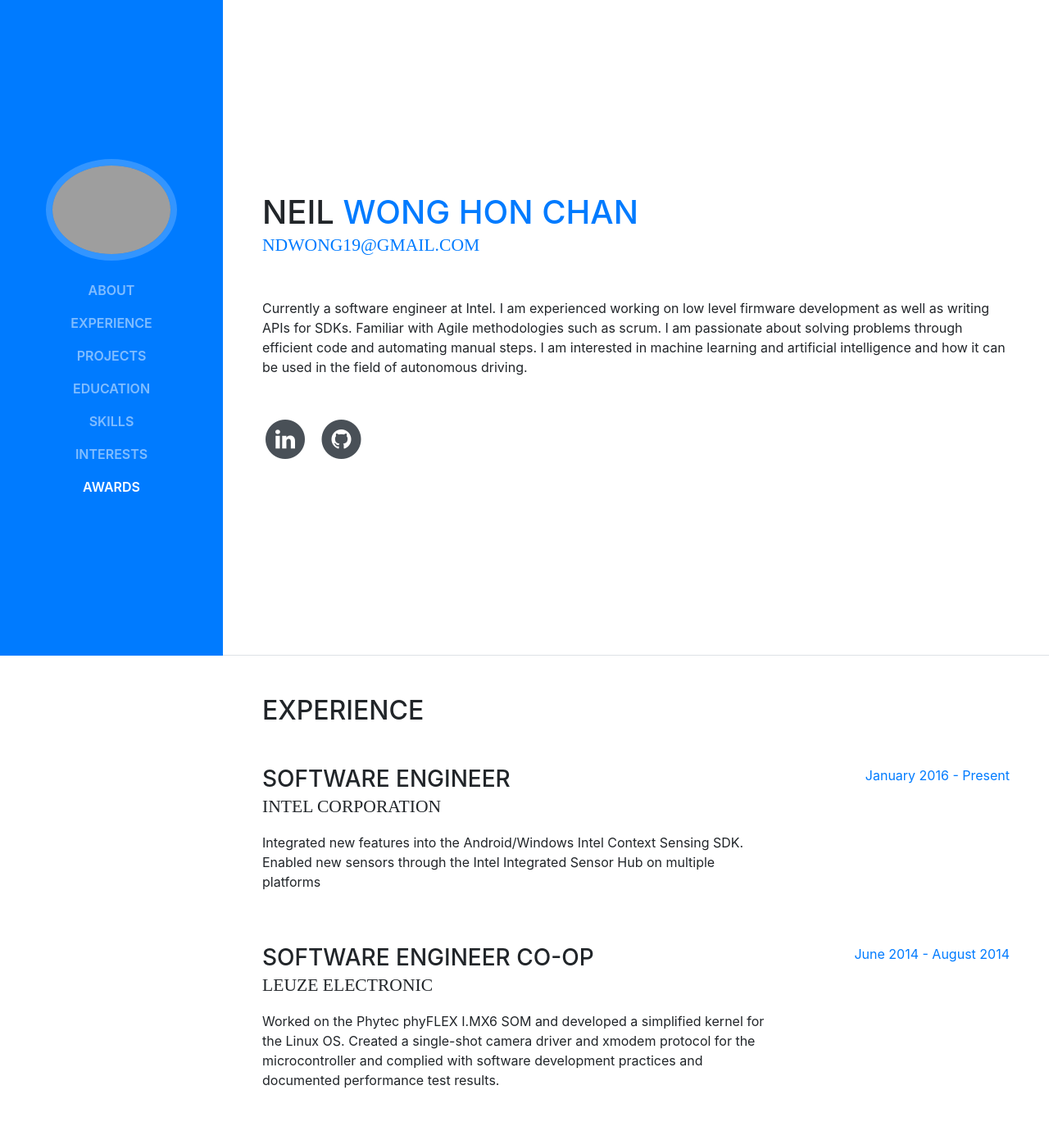
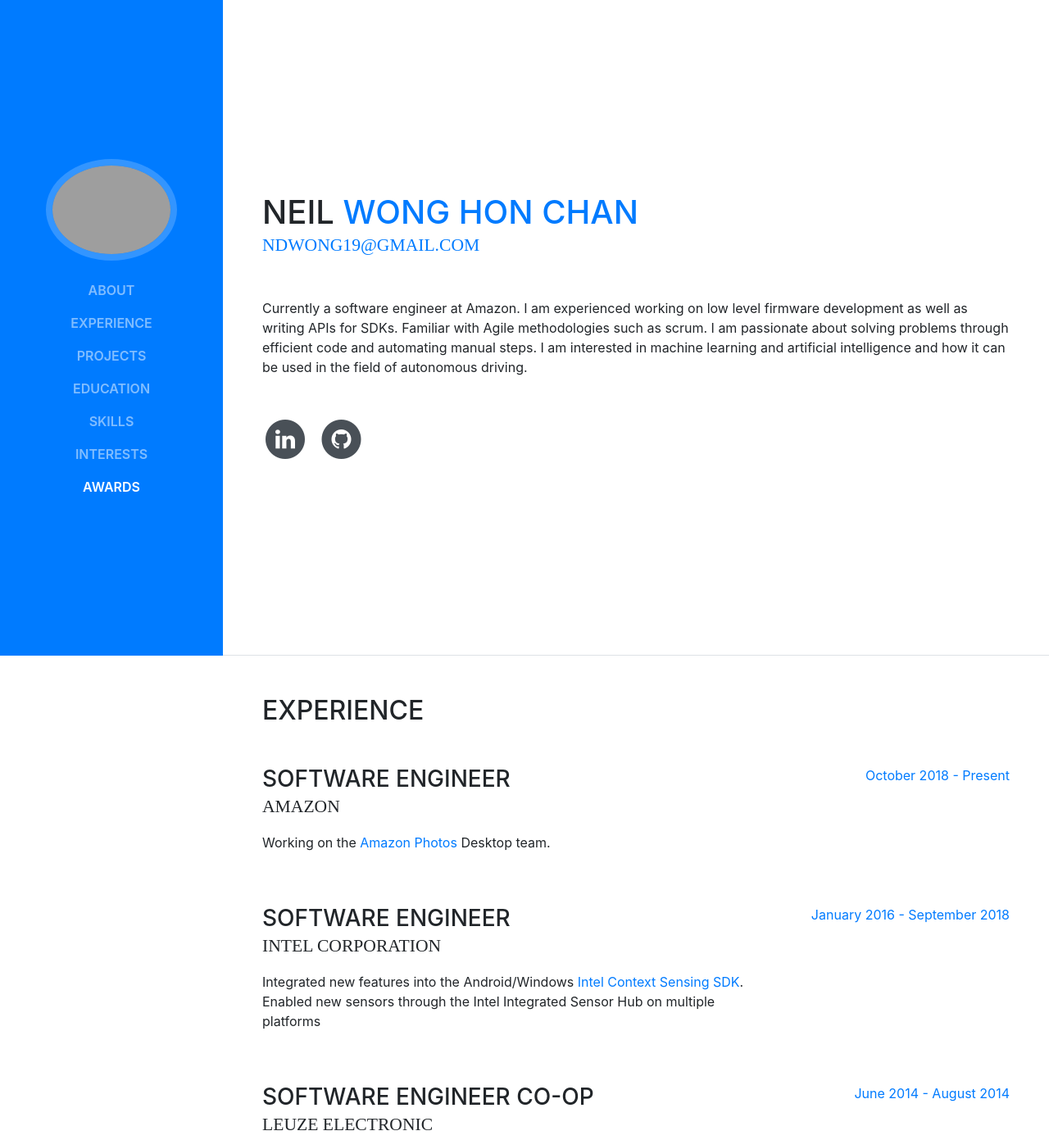
Before and after one commit to ndw6152/ndw6152.page, a website with bundled scripts: page index.html in a window 1280 px wide. Shown: the top 1391 px of the page at 82% size. Built offline with nearby package versions, Linux system fonts and the light colour scheme; grey boxes are pictures that could not be loaded; a web font is replaced by a local one.

Commit message:
Added new links for the job experiences

```diff
--- a/index.html
+++ b/index.html
@@ -89,7 +89,7 @@
             <a href="mailto:name@email.com">ndwong19@gmail.com</a>
           </div>
           <p class="mb-5">
-            Currently a software engineer at Intel. I am experienced working on low level firmware development as well as writing APIs for SDKs.
+            Currently a software engineer at Amazon. I am experienced working on low level firmware development as well as writing APIs for SDKs.
             Familiar with Agile methodologies such as scrum. I am passionate about solving problems through efficient code and automating manual steps.
             I am interested in machine learning and artificial intelligence and how it can be used in the field of autonomous driving.
           </p>
@@ -121,13 +121,25 @@
           <div class="resume-item d-flex flex-column flex-md-row mb-5">
             <div class="resume-content mr-auto">
               <h3 class="mb-0">Software Engineer</h3>
+              <div class="subheading mb-3">Amazon</div>
+              <p>Working on the <a href="https://www.amazon.com/Amazon-Photos/b?ie=UTF8&node=13234696011">Amazon Photos</a> Desktop team.</p>
+            </div>
+            <div class="resume-date text-md-right">
+              <span class="text-primary">October 2018 - Present</span>
+            </div>
+          </div>
+
+          <div class="resume-item d-flex flex-column flex-md-row mb-5">
+            <div class="resume-content mr-auto">
+              <h3 class="mb-0">Software Engineer</h3>
               <div class="subheading mb-3">Intel Corporation</div>
-              <p>Integrated new features into the Android/Windows Intel Context Sensing SDK. <br>
+              <p>Integrated new features into the Android/Windows <a href="https://software.intel.com/en-us/context-sensing-sdk">Intel Context Sensing SDK</a>. <br>
                 Enabled new sensors through the Intel Integrated Sensor Hub on multiple platforms</p>
             </div>
             <div class="resume-date text-md-right">
-              <span class="text-primary">January 2016 - Present</span>
+              <span class="text-primary">January 2016 - September 2018</span>
             </div>
+            <!-- https://venturebeat.com/2019/01/04/dells-latitude-7400-2-in-1-laptop-senses-your-presence-and-wakes-itself/ -->
           </div>
 
           <div class="resume-item d-flex flex-column flex-md-row mb-5">
@@ -176,7 +188,7 @@
               <div class="subheading mb-3">Net IP Laboratory, RIT</div>
               <p>Collaborated on topics such as Frequent Pattern Mining, Resource Access Monitoring of Android Systems and methods to analyze Social Networks
                 and how they relate to Cyber Security. <br>
-                Developed SCANNER: Sequence Clustering of resource Access to find Nearest Neighbors as Master's Thesis.
+                Developed <a href="https://ieeexplore.ieee.org/document/8073814">SCANNER</a>: Sequence Clustering of resource Access to find Nearest Neighbors as Master's Thesis.
               </p>
             </div>
             <div class="resume-date text-md-right">
```
